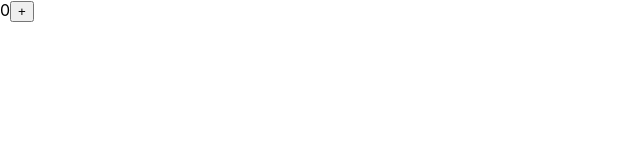
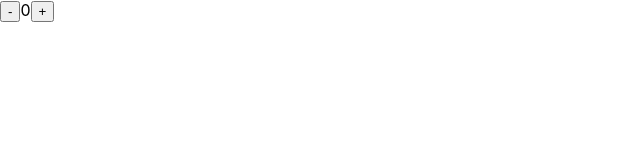
Before and after one commit to holladayian/typescript-ideabox, a React (Create React App) app: page / in a window 1280 px wide. Shown: the top 160 px of the page, without its empty margins (0-640 px from the left). Built offline with nearby package versions, Linux system fonts and the light colour scheme.

Commit message:
Add - button

```diff
--- a/src/App.tsx
+++ b/src/App.tsx
@@ -11,6 +11,7 @@ const App: React.FC = () => {
     <Counter>
       {(count, setCount) => (
         <div>
+          <button onClick={() => setCount(count - 1)}>-</button>
           {count}
           <button onClick={() => setCount(count + 1)}>+</button>
         </div>
```
